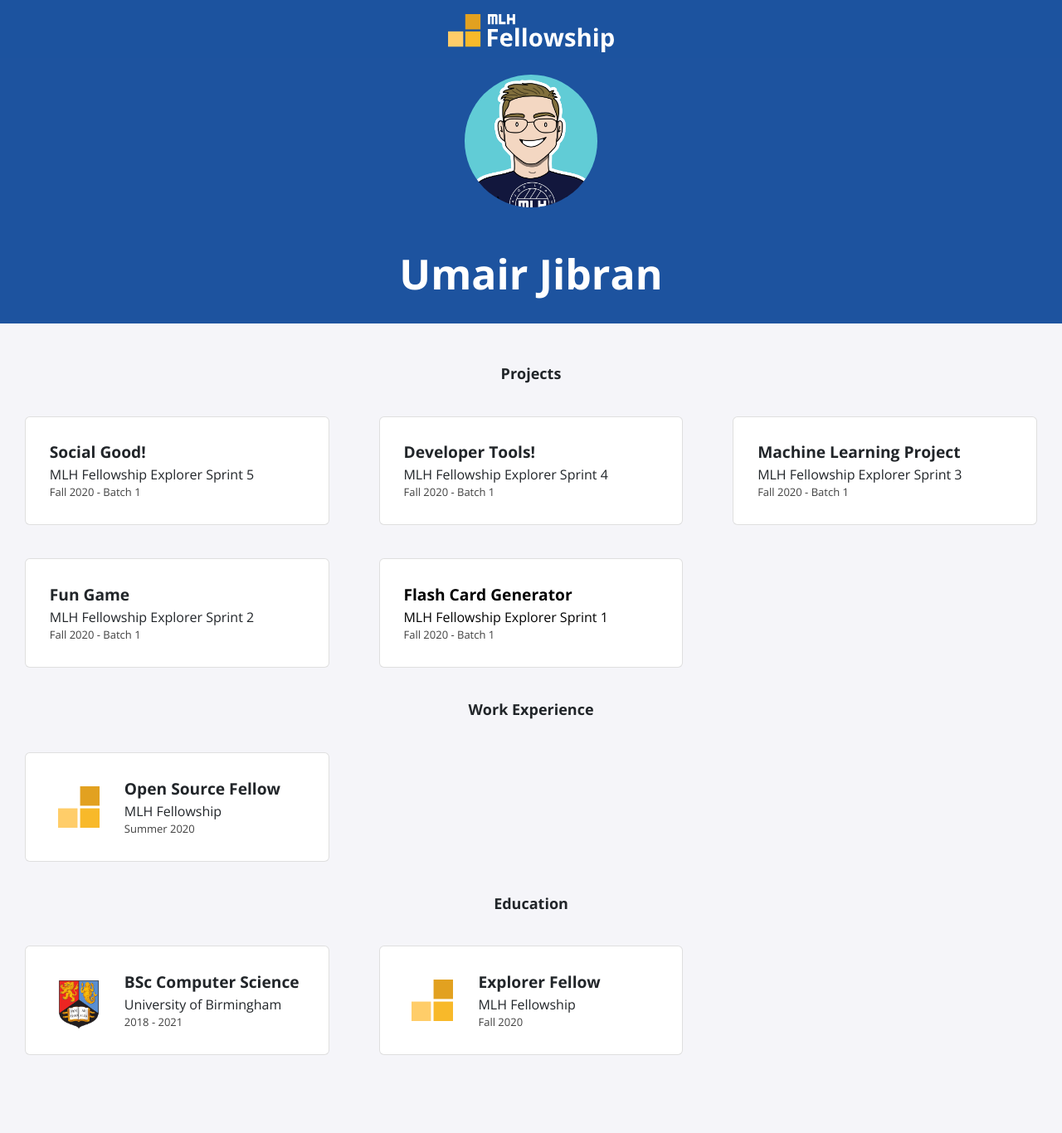
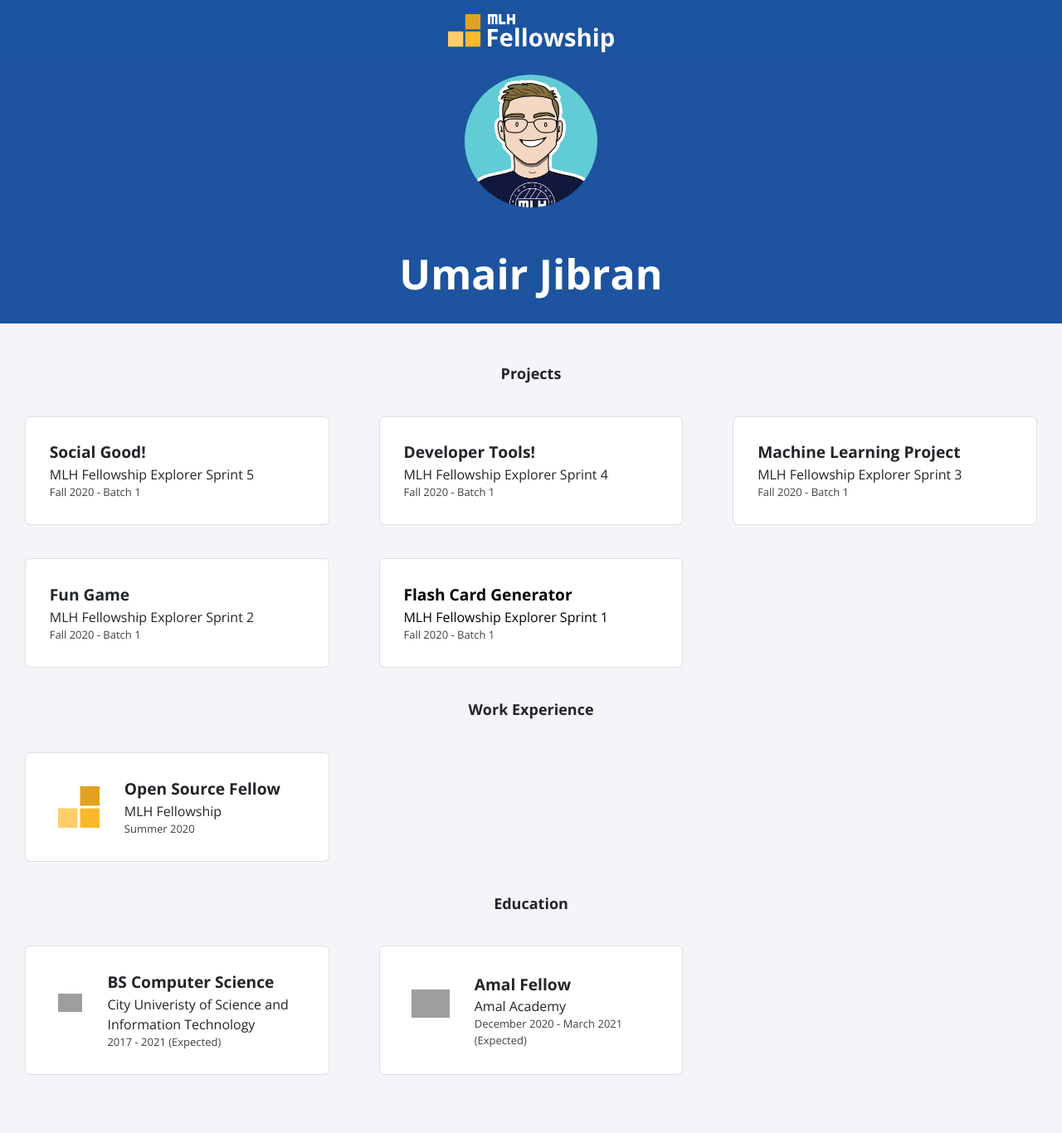
Before and after one commit to UmairJibran/portfolio-mlh-template, a Jekyll site: the page built from index.html, in a window 1280 px wide. Shown: the whole page at 83% size. Built offline with Jekyll 4.4.1, drawn with Linux system fonts in a browser that asks for light colours; nearby versions of some CDN libraries; before the commit the page ends 1342 px from its top, so only the background shows below that; grey boxes are pictures that could not be loaded.

Commit message:
Update education.yml

```diff
--- a/_data/education.yml
+++ b/_data/education.yml
@@ -1,9 +1,9 @@
-- course: BSc Computer Science
-  institute: University of Birmingham
-  dates: 2018 - 2021
-  logo: uob.png
+- course: BS Computer Science
+  institute: City Univeristy of Science and Information Technology
+  dates: 2017 - 2021 (Expected)
+  logo: cusit.png
 
-- course: Explorer Fellow
-  institute: MLH Fellowship
-  dates: Fall 2020
-  logo: fellowship.svg
+- course: Amal Fellow
+  institute: Amal Academy
+  dates: December 2020 - March 2021 (Expected)
+  logo: amal.png
```
